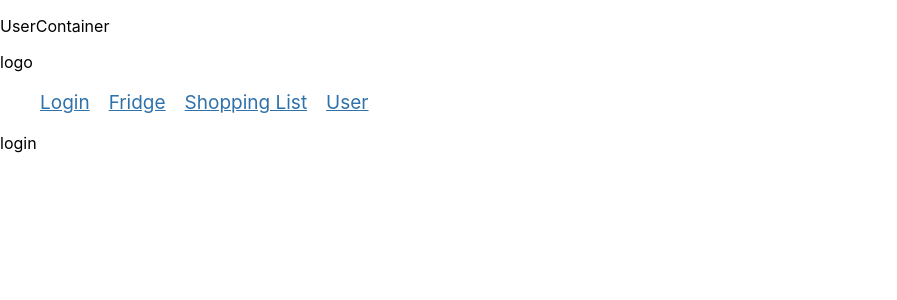
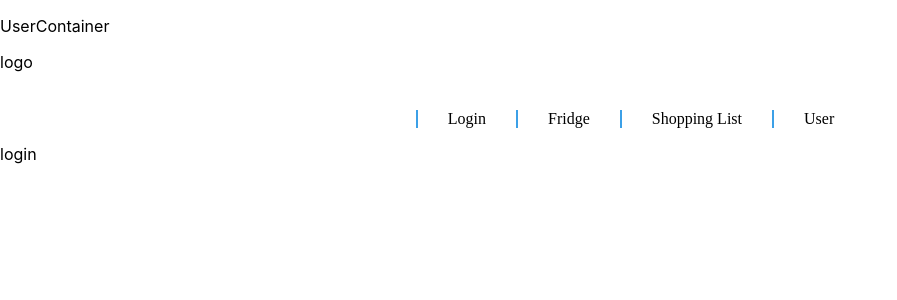
Before and after one commit to DaniK178/Fullstack-project-, a React (Create React App) app in the folder fridgeFrontend/: page / in a window 1280 px wide. Shown: the top 300 px of the page, without its empty margins (0-897 px from the left). Built offline with nearby package versions, Linux system fonts and the light colour scheme; a web font is replaced by a local one.

Commit message:
finished navbar

```diff
--- a/fridgeFrontend/src/App.css
+++ b/fridgeFrontend/src/App.css
@@ -1,83 +1,74 @@
-.navbar{
-background-color: antiquewhite;
-display: flex;
+ .menu{
+    margin:0 auto;
+    display: block;
+    text-align: center;
+    padding: 20px 0 0 0;
+    font-size: 16px;
 }
- .nav-links a{
- color: rgb(47, 113, 170);
- }
-
- .menu{
-    display: flex;
-    gap:1em;
-    font-size: 19px;
-    list-style-position:none;
- }
  .menu li{
-    display: inline;
-    padding: 5px 14 px;
- }
- .menu a{
-    display: block;
- }
-
-
-
-
-/* .dropdown {float: left; overflow: hidden;}
-.dropdown .dropbtn { color: white; padding: 14px 16px; background-color: black; margin: 0; }
-.dropdown-content { display: none; position: absolute; background-color: #f9f9f9; z-index: 1; }
-.dropdown-content a { float: none; padding: 12px 16px; display: block; text-align: left; }
-.dropdown:hover .dropdown-content { display: block; } */
-
-
-.nav primary-navigation {
-      margin: 0 auto;
-      display: flex;
-
-      padding: 120px 0 0 0;
-      text-align: center;
-      font-size: 16px;
-}
-.nav ul li {
-    list-style: none;
-    margin: 0 auto;
+   list-style:none;
     border-left: 2px solid #3ca0e7;
-    display: inline-block;
-    padding: 0 30px;
     position: relative;
     text-decoration: none;
     text-align: center;
     font-family: arvo;
-  }
-  .nav li a {
-    color: black;
+    display: inline-block;
+    padding: 0 30px;
+    margin: 0 auto;
+ }
+  nav li a {
+    color:black;
   }
 
-  .nav li a:hover {
+  nav li a:hover {
     color: #3ca0e7;
   }
-  .nav li:hover {
+  nav li:hover {
     cursor: pointer;
   }
+
 .dropdown {
     visibility: hidden;
     opacity: 0;
     position: absolute;
     padding-left: 0;
     left: 0;
-    display: none;
     background: white;
+    border:none;
   }
-nav div ul li:hover > ul, nav div ul li ul:hover {
+nav ul li:hover > ul,
+nav ul li ul:hover {
     opacity: 1;
     visibility: visible;
-    display: block;
+    display:block;
+    min-width: 250px;
+    text-align: left;
+    padding-top: 20px;
+    box-shadow: 0px 3px 5px -1px #ccc;
+}
+nav ul li ul li {
+  clear: both;
+  text-align: left;
+  margin-bottom: 20px;
+  border:none;
+}
+nav ul li ul li a:hover {
+    padding-left: 10px;
+    border-left: 2px solid #3ca0e7;
+    transition: all 0.3s ease;
+  }
+  ul li ul li a { transition: all 0.5s ease; }
 
+  /* get rid of underline in link */
+.link{
+  color: inherit;
+  text-decoration: none;
 }
 
 
 
- /* dropdown configuration */
+
+ /* font import */
 @font-face {
     font-family: 'Arvo';
     font-style: normal;
--- a/fridgeFrontend/src/Containers/FridgeContainer.js
+++ b/fridgeFrontend/src/Containers/FridgeContainer.js
@@ -19,14 +19,14 @@ const FridgeContainer =() => {
         </div>
         <div className="nav-links">
         <ul className="menu">
-            <li><Link to = '/'>Login</Link></li>
-            <li><Link to = '/Fridge'>Fridge</Link></li>
-            <li><Link to = '/ShoppingList'>Shopping List</Link></li>
-            <li><a href="#">User</a>
+            <li><Link to = '/' className="link">Login</Link></li>
+            <li><Link to = '/Fridge' className="link">Fridge</Link></li>
+            <li><Link to = '/ShoppingList' className="link">Shopping List</Link></li>
+            <li><a href="#" className="link">User</a>
             <ul className="dropdown">
-                <li><Link to = '/fridge'>Fridges</Link></li>
-                <li><Link to = '/FavouriteList'>Favourite List</Link></li>
-                <li><Link to = '/login'>Log Out</Link></li>
+                <li><Link to = '/fridge' className="link">Fridges</Link></li>
+                <li><Link to = '/FavouriteList' className="link">Favourites</Link></li>
+                <li><Link to = '/login' className="link">Log Out</Link></li>
             </ul>
             </li>
 
@@ -45,41 +45,6 @@ const FridgeContainer =() => {
 
     </BrowserRouter>
 
-    {/* <BrowserRouter>
-    <nav className="navbar">
-        <div className="logo">
-            <p>logo</p>
-        </div>
-
-        <ul className="nav-links">
-            <div className="menu">
-                <li>
-                    <Dropdown>
-                        <Dropdown.Toggle variant="dark">Users</Dropdown.Toggle>
-
-                        <Dropdown.Menue>
-                            <Dropdown.item href="#">Fridges</Dropdown.item>
-                        </Dropdown.Menue>
-
-                        <Dropdown.Menue>
-                            <Dropdown.item href="#">Favourite List</Dropdown.item>
-                        </Dropdown.Menue>
-
-                        <Dropdown.Menue>
-                            <Dropdown.item href="#">Log out</Dropdown.item>
-                        </Dropdown.Menue>
-
-                    </Dropdown>
-                </li>
-            </div>
-
-        </ul>
-
-    </nav>
-
-
-    </BrowserRouter> */}
-
     </>
     )
 
```
Also changed, not shown: 1 other file (tests, documents, lock files or other folders).
